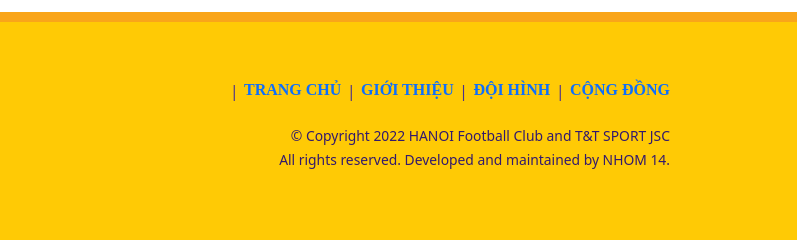
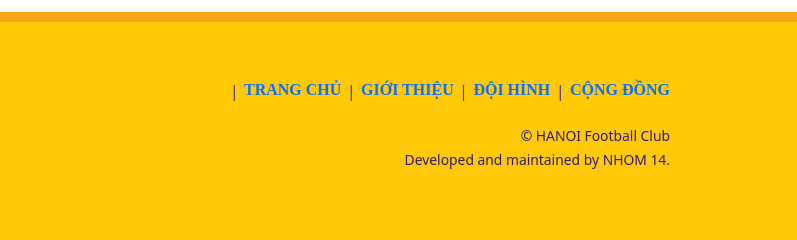
Before and after one commit to NguyenTrongNghia34/quanlivandongvien, a plain HTML site: page index.html in a window 1280 px wide. Shown: the part 3673-3913 px from the top of the page, 483-1280 px from the left. Drawn offline with Linux system fonts and the light colour scheme.

Commit message:
Update index.html

```diff
--- a/index.html
+++ b/index.html
@@ -629,10 +629,10 @@
                             </div>
                             <div class="clearfix"></div>
                                                 <div class="d-block mb-1 text-brand text-md-right text-sm text-left">
-                                © Copyright 2022 HANOI Football Club and T&amp;T SPORT JSC
+                                ©  HANOI Football Club
                             </div>
                             <div class="d-block text-brand text-md-right text-sm text-left">
-                                All rights reserved. Developed and maintained by NHOM 14.
+                                 Developed and maintained by NHOM 14.
                             </div>
                         </div>
                     </div>
```
